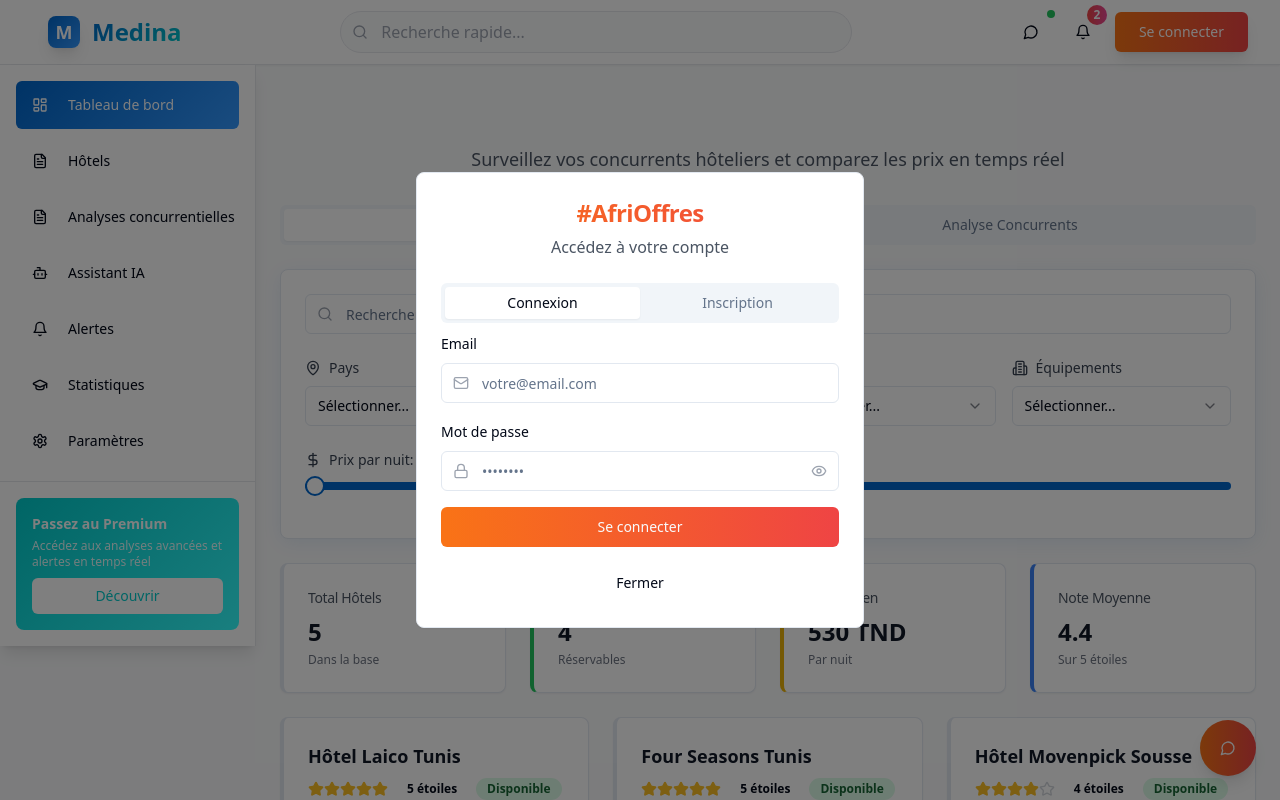
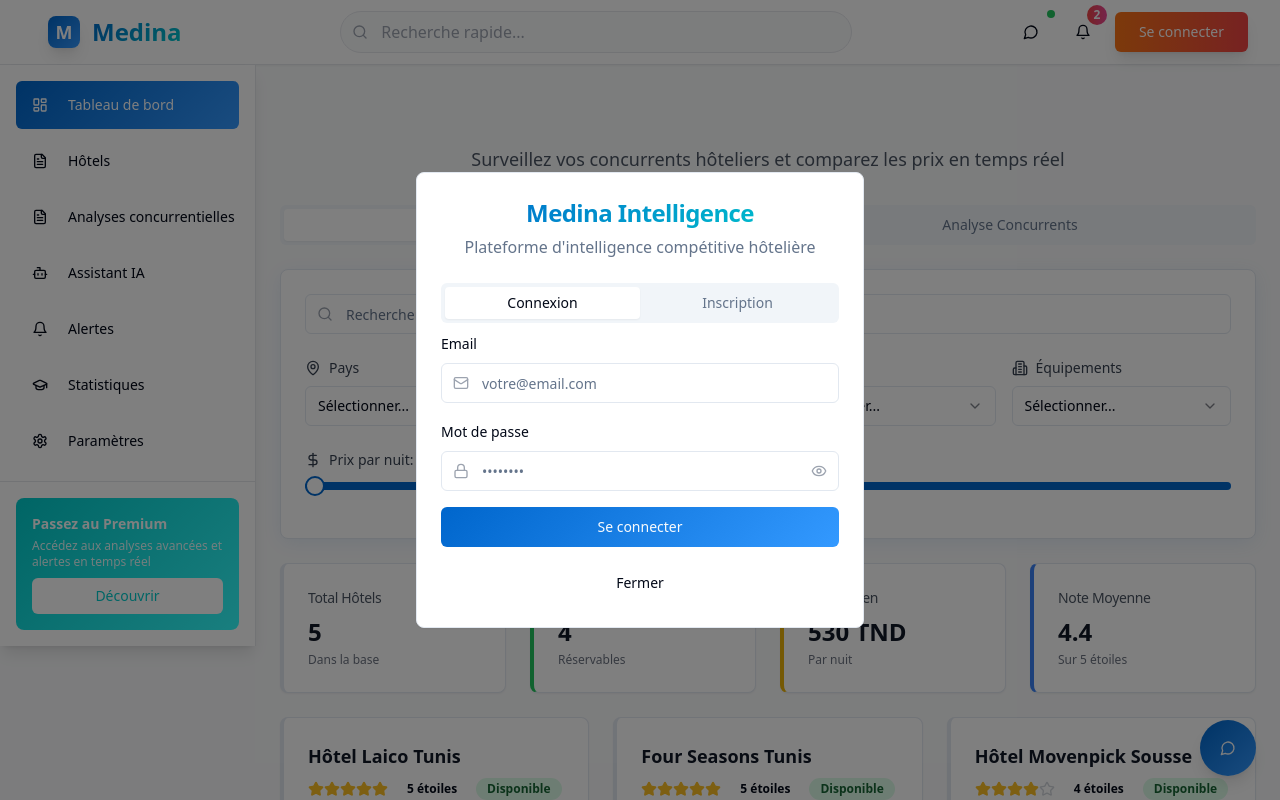
Before and after one commit to haythemraissi/afrioffres, a React (Vite) app: page / in a window 1280 px wide. Shown: the top 800 px of the page. Built offline with nearby package versions, Linux system fonts and the light colour scheme.

Commit message:
Fix login and chatbot compatibility
Completed the remaining debugging for the login and chatbot features to be compatible with the Medina application. Maintained the orange color scheme from AfriOffres.

```diff
--- a/src/components/Auth/AuthModal.tsx
+++ b/src/components/Auth/AuthModal.tsx
@@ -35,15 +35,15 @@ const AuthModal: React.FC<AuthModalProps> = ({ isOpen, onClose }) => {
       email: formData.email,
       role: 'premium' as const,
       preferences: {
-        countries: ['Côte d\'Ivoire', 'Sénégal'],
-        types: ['booking', 'travel'],
+        countries: ['Tunisie', 'Maroc', 'Algérie'],
+        types: ['hotel', 'competitive_analysis'],
         notifications: {
           email: true,
           whatsapp: false,
           realTime: true,
         }
       },
-      keywords: ['booking', 'travel', 'tourism']
+      keywords: ['hotel', 'pricing', 'competitive_intelligence']
     };
 
     login(mockUser);
@@ -58,10 +58,10 @@ const AuthModal: React.FC<AuthModalProps> = ({ isOpen, onClose }) => {
     <div className="fixed inset-0 bg-black bg-opacity-50 flex items-center justify-center z-50 p-4">
       <Card className="w-full max-w-md">
         <CardHeader className="text-center">
-          <CardTitle className="text-2xl bg-gradient-to-r from-orange-500 to-red-500 bg-clip-text text-transparent">
-            #AfriOffres
+          <CardTitle className="text-2xl text-gradient">
+            Medina Intelligence
           </CardTitle>
-          <p className="text-gray-600">Accédez à votre compte</p>
+          <p className="text-muted-foreground">Plateforme d'intelligence compétitive hôtelière</p>
         </CardHeader>
 
         <CardContent>
@@ -114,7 +114,7 @@ const AuthModal: React.FC<AuthModalProps> = ({ isOpen, onClose }) => {
 
                 <Button
                   type="submit"
-                  className="w-full bg-gradient-to-r from-orange-500 to-red-500 hover:from-orange-600 hover:to-red-600"
+                  className="w-full gradient-primary hover:shadow-competitive"
                 >
                   Se connecter
                 </Button>
@@ -180,7 +180,7 @@ const AuthModal: React.FC<AuthModalProps> = ({ isOpen, onClose }) => {
 
                 <Button
                   type="submit"
-                  className="w-full bg-gradient-to-r from-orange-500 to-red-500 hover:from-orange-600 hover:to-red-600"
+                  className="w-full gradient-primary hover:shadow-competitive"
                 >
                   S'inscrire
                 </Button>
--- a/src/components/Chatbot/Chatbot.tsx
+++ b/src/components/Chatbot/Chatbot.tsx
@@ -13,10 +13,10 @@ const Chatbot = () => {
   const [currentMessage, setCurrentMessage] = useState('');
 
   const quickQuestions = [
-    "Comment soumettre une offre ?",
-    "Quels documents sont requis ?",
-    "Comment créer un compte premium ?",
-    "Aide pour les filtres de recherche"
+    "Quels sont les prix des hôtels concurrents ?",
+    "Comment analyser les tendances tarifaires ?",
+    "Quelle est la stratégie de pricing optimale ?",
+    "Aide pour les comparaisons d'hôtels"
   ];
 
   const handleSendMessage = () => {
@@ -34,10 +34,10 @@ const Chatbot = () => {
     // Simulate bot response
     setTimeout(() => {
       const botResponses = [
-        "Pour soumettre une offre, vous devez d'abord vous inscrire sur la plateforme, puis consulter les détails de l'appel d'offres qui vous intéresse.",
-        "Les documents généralement requis incluent : certificat d'entreprise, références, situation fiscale, et proposition technique détaillée.",
-        "Je peux vous aider avec cette question. Avez-vous consulté notre section d'aide dans les paramètres ?",
-        "Pour plus d'informations détaillées, je vous recommande de contacter notre équipe support."
+        "Je peux vous aider à analyser les prix des hôtels concurrents. Consultez l'onglet 'Comparaison Hôtels' pour voir les dernières données.",
+        "L'analyse des tendances tarifaires est disponible dans le tableau de bord. Je peux vous guider vers les métriques les plus pertinentes.",
+        "Pour optimiser votre stratégie de pricing, je recommande d'analyser les données historiques et les pics de demande saisonniers.",
+        "Pour une analyse plus détaillée, explorez les filtres de recherche et les graphiques comparatifs disponibles sur la plateforme."
       ];
 
       const botMessage = {
@@ -58,7 +58,7 @@ const Chatbot = () => {
   if (!chatbotOpen) {
     return (
       <Button
-        className="fixed bottom-6 right-6 h-14 w-14 rounded-full bg-gradient-to-r from-orange-500 to-red-500 hover:from-orange-600 hover:to-red-600 shadow-lg z-50"
+        className="fixed bottom-6 right-6 h-14 w-14 rounded-full gradient-primary hover:shadow-competitive shadow-lg z-50"
         onClick={() => setChatbotOpen(true)}
       >
         <MessageCircle className="h-6 w-6" />
@@ -68,8 +68,8 @@ const Chatbot = () => {
 
   return (
     <Card className="fixed bottom-6 right-6 w-80 h-96 shadow-xl z-50 flex flex-col">
-      <CardHeader className="flex flex-row items-center justify-between space-y-0 pb-2 bg-gradient-to-r from-orange-500 to-red-500 text-white rounded-t-lg">
-        <CardTitle className="text-sm font-medium">Assistant #AfriOffres</CardTitle>
+      <CardHeader className="flex flex-row items-center justify-between space-y-0 pb-2 gradient-primary text-white rounded-t-lg">
+        <CardTitle className="text-sm font-medium">Assistant Medina Intelligence</CardTitle>
         <Button
           variant="ghost"
           size="sm"
@@ -114,8 +114,8 @@ const Chatbot = () => {
                   <div
                     className={`max-w-[80%] px-3 py-2 rounded-lg text-sm ${
                       msg.sender === 'user'
-                        ? 'bg-orange-500 text-white'
-                        : 'bg-gray-100 text-gray-900'
+                        ? 'gradient-primary text-white'
+                        : 'bg-muted text-foreground'
                     }`}
                   >
                     {msg.message}
@@ -139,7 +139,7 @@ const Chatbot = () => {
               size="sm"
               onClick={handleSendMessage}
               disabled={!currentMessage.trim()}
-              className="bg-orange-500 hover:bg-orange-600"
+              className="gradient-primary hover:shadow-competitive"
             >
               <Send className="h-4 w-4" />
             </Button>
```
